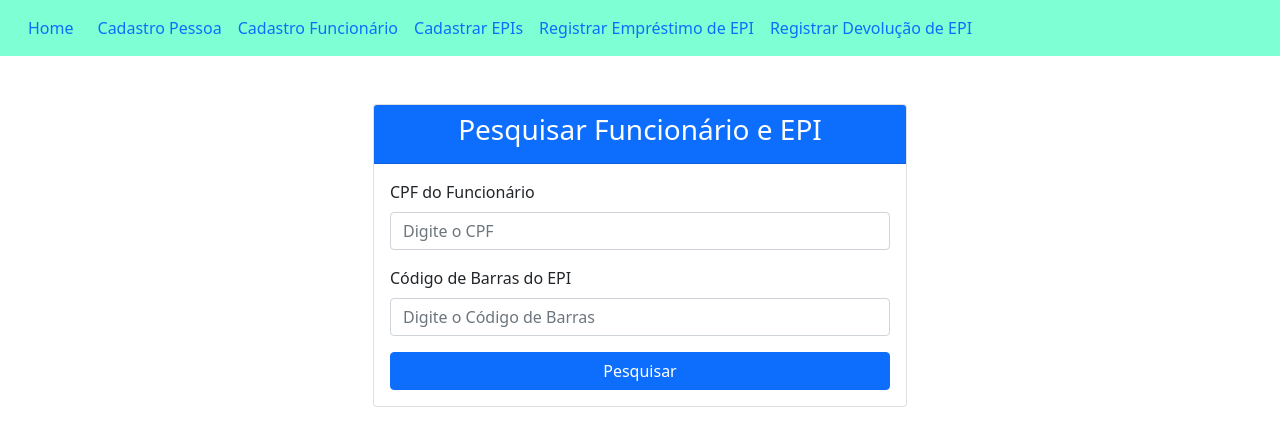
After one commit to andreluizsilv/Controle_epis, a Django app: page /busca-pessoa in a window 1280 px wide. The commit adds this page. Shown: the top 446 px of the page. Run offline with Django 4.2, Linux system fonts and the light colour scheme.

Commit message:
emprestrar/devolver_epis

```diff
--- a/Planejamento.txt
+++ b/Planejamento.txt
@@ -21,7 +21,7 @@ Tecnologias Utilizadas:
 - Modelos:
   - [ok UsuarioPessoa: cpf, nome, endereco, numero, cidade, estado, pais, telefone, data_nascimento.
   - [ ok] Funcionario: nome, cpf, departamento, etc.
-  - [ ] EPI: nome( Capacete de Segurança;
+  - [ ok] EPI: nome( Capacete de Segurança;
                     Protetor Auditivo;
                     Protetor auditivo tipo concha;
                     Botina de Segurança;
@@ -31,7 +31,7 @@ Tecnologias Utilizadas:
                     Luva de raspa;
                     Luva de látex;
                     Óculos de Proteção), quantidade_disponivel,.
-  - [ ] EntregaEPI: funcionario, epi, data_entrega, assinatura_digital.
+  - [ ] EntregaEPI: funcionario, epi, data_entrega.
 
 - Views e URLs:
   - [ ] Criar views para cadastro, listagem, edição e exclusão de usuários, funcionários e EPIs.
--- a/app_controle/admin.py
+++ b/app_controle/admin.py
@@ -4,3 +4,4 @@ from .models import *
 admin.site.register(Pessoa)
 admin.site.register(Funcionario)
 admin.site.register(EPI)
+admin.site.register(EntregaEpis)
--- /dev/null
+++ b/app_controle/templates/devolucao_epis/verificar_funcionario_epi.html
@@ -0,0 +1,35 @@
+{% extends 'base.html' %}
+
+{% block titulo %}
+    Pesquisar Funcionário e EPI
+{% endblock %}
+
+{% block content %}
+<div class="container mt-5">
+    <div class="row justify-content-center">
+        <div class="col-md-6">
+            <div class="card">
+                <div class="card-header bg-primary text-white text-center">
+                    <h3>Pesquisar Funcionário e EPI</h3>
+                </div>
+                <div class="card-body">
+                    <form method="post">
+                        {% csrf_token %}
+                        <div class="mb-3">
+                            <label for="cpf" class="form-label">CPF do Funcionário</label>
+                            <input type="text" class="form-control" id="cpf" name="cpf" placeholder="Digite o CPF" required>
+                        </div>
+                        <div class="mb-3">
+                            <label for="codigo_barras" class="form-label">Código de Barras do EPI</label>
+                            <input type="text" class="form-control" id="codigo_barras" name="codigo_barras" placeholder="Digite o Código de Barras" required>
+                        </div>
+                        <div class="d-grid">
+                            <button type="submit" class="btn btn-primary">Pesquisar</button>
+                        </div>
+                    </form>
+                </div>
+            </div>
+        </div>
+    </div>
+</div>
+{% endblock %}
--- a/app_controle/urls.py
+++ b/app_controle/urls.py
@@ -8,6 +8,8 @@ urlpatterns = [
     path('cadastrar-funcionario/<str:cpf>/', views.cadastrar_funcionario, name='cadastrar_funcionario'),
     path('cadastrar/', views.cadastrar_epi, name='cadastrar_epi'),
     path('gerar-codigo/', views.gerar_codigo_barras_view, name='gerar_codigo_barras'),
-
     path('buscar/', views.buscar_epi, name='buscar_epi'),
+    path('busca-pessoa', views.verificar_funcionario_epi, name='verificar_funcionario_epi'),
+    path('entrega/', views.registrar_entrega, name='registrar_entrega'),
+    path('devolucao/<int:entrega_id>/', views.registrar_devolucao, name='registrar_devolucao'),
 ]
--- a/app_controle/views.py
+++ b/app_controle/views.py
@@ -1,7 +1,7 @@
 from django.shortcuts import render, redirect, get_object_or_404
 from django.contrib import messages
 from .forms import *
-from .models import Pessoa, Funcionario
+from .models import *
 from django.http import JsonResponse
 from .utils import gerar_codigo_barras
 
@@ -101,3 +101,73 @@ def buscar_epi(request):
             return redirect('cadastrar_epi')
 
     return render(request, 'epis/buscar_epi.html')
+
+
+
+def verificar_funcionario_epi(request):
+    if request.method == 'POST':
+        cpf = request.POST.get('cpf')
+        codigo_barras = request.POST.get('codigo_barras')
+
+        try:
+            pessoa = Pessoa.objects.get(cpf=cpf)
+            funcionario = Funcionario.objects.get(pessoa=pessoa)
+        except Pessoa.DoesNotExist:
+            messages.error(request, "Pessoa não encontrada! Cadastre primeiro.")
+            return redirect('cadastro_pessoa')
+        except Funcionario.DoesNotExist:
+            messages.error(request, "Funcionário não encontrado! Cadastre primeiro.")
+            return redirect('cadastrar_funcionario', cpf=cpf)
+
+        try:
+            epi = EPI.objects.get(codigo_barras=codigo_barras)
+            if epi.quantidade_disponivel <= 0:
+                messages.error(request, "EPI indisponível no momento.")
+                return redirect('buscar_epi')
+        except EPI.DoesNotExist:
+            messages.error(request, "EPI não encontrado! Cadastre primeiro.")
+            return redirect('cadastrar_epi')
+
+        context = {
+            'funcionario': funcionario,
+            'epi': epi,
+        }
+        return render(request, 'devolucao_epis/registrar_entrega.html', context)
+
+    return render(request, 'devolucao_epis/verificar_funcionario_epi.html')
+
+def registrar_entrega(request):
+    if request.method == 'POST':
+        form = EntregaEpisForm(request.POST)
+        if form.is_valid():
+            entrega = form.save(commit=False)
+            entrega.devolvido = False
+            entrega.save()
+            entrega.epi.quantidade_disponivel -= 1
+            entrega.epi.save()
+            messages.success(request, "EPI entregue com sucesso!")
+            return redirect('listar_epis_emprestados')
+    else:
+        form = EntregaEpisForm()
+    return render(request, 'devolucao_epis/registrar_entrega.html', {'form': form})
+
+def registrar_devolucao(request, entrega_id):
+    entrega = get_object_or_404(EntregaEpis, id=entrega_id)
+    if request.method == 'POST':
+        form = DevolucaoEpisForm(request.POST, instance=entrega)
+        if form.is_valid():
+            devolucao = form.save(commit=False)
+            devolucao.devolvido = True
+            devolucao.data_devolucao = date.today()
+            devolucao.save()
+            devolucao.epi.quantidade_disponivel += 1
+            devolucao.epi.save()
+            messages.success(request, "EPI devolvido com sucesso!")
+            return redirect('listar_epis_emprestados')
+    else:
+        form = DevolucaoEpisForm(instance=entrega)
+    return render(request, 'devolucao_epis/registrar_devolucao.html', {'form': form, 'entrega': entrega})
+
+def listar_epis_emprestados(request):
+    emprestados = EntregaEpis.objects.filter(devolvido=False)
+    return render(request, 'devolucao_epis/listar_epis_emprestados.html', {'emprestados': emprestados})
--- a/templates/navbar.html
+++ b/templates/navbar.html
@@ -15,6 +15,12 @@
                 <li class="nav-item">
                     <a class="nav-link" href="{% url 'buscar_epi' %}" class="btn btn-secondary mt-2">Cadastrar EPIs</a>
                 </li>
+                <li class="nav-item">
+                    <a class="nav-link" href="{% url 'verificar_funcionario_epi' %}" class="btn btn-secondary mt-2">Registrar Empréstimo de EPI</a>
+                </li>
+                <li class="nav-item">
+                    <a class="nav-link" href="{% url 'registrar_devolucao' entrega_id=1 %}" class="btn btn-secondary mt-2">Registrar Devolução de EPI</a>
+                </li>
             </ul>
         </div>
     </div>
```
Also changed, not shown: app_controle/forms.py (+17 -2 lines), app_controle/models.py (+13 -1 lines), app_controle/templates/devolucao_epis/registrar_devolucao.html (added, +28 -0 lines), app_controle/templates/devolucao_epis/registrar_entrega.html (added, +28 -0 lines), db.sqlite3.
